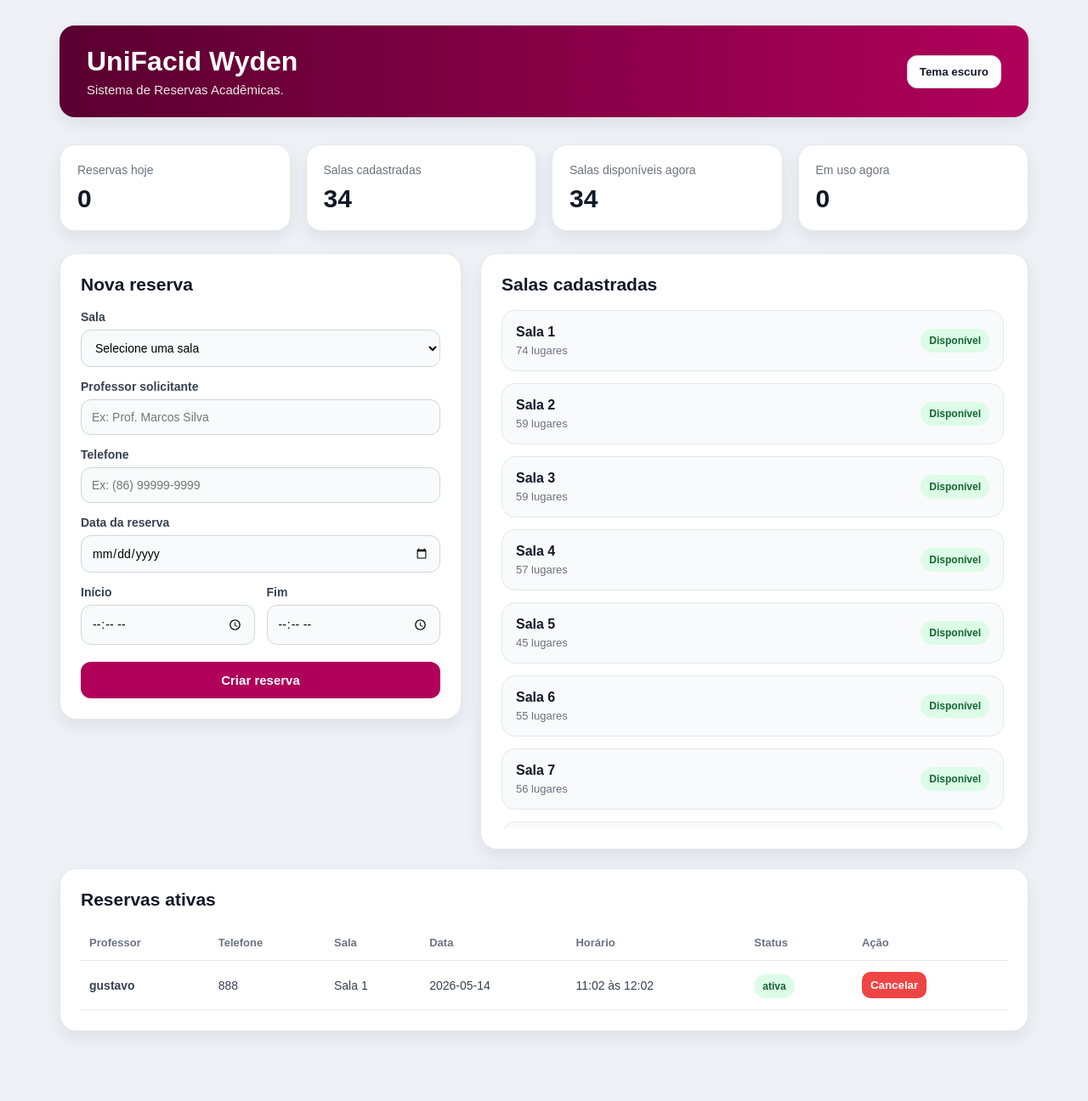
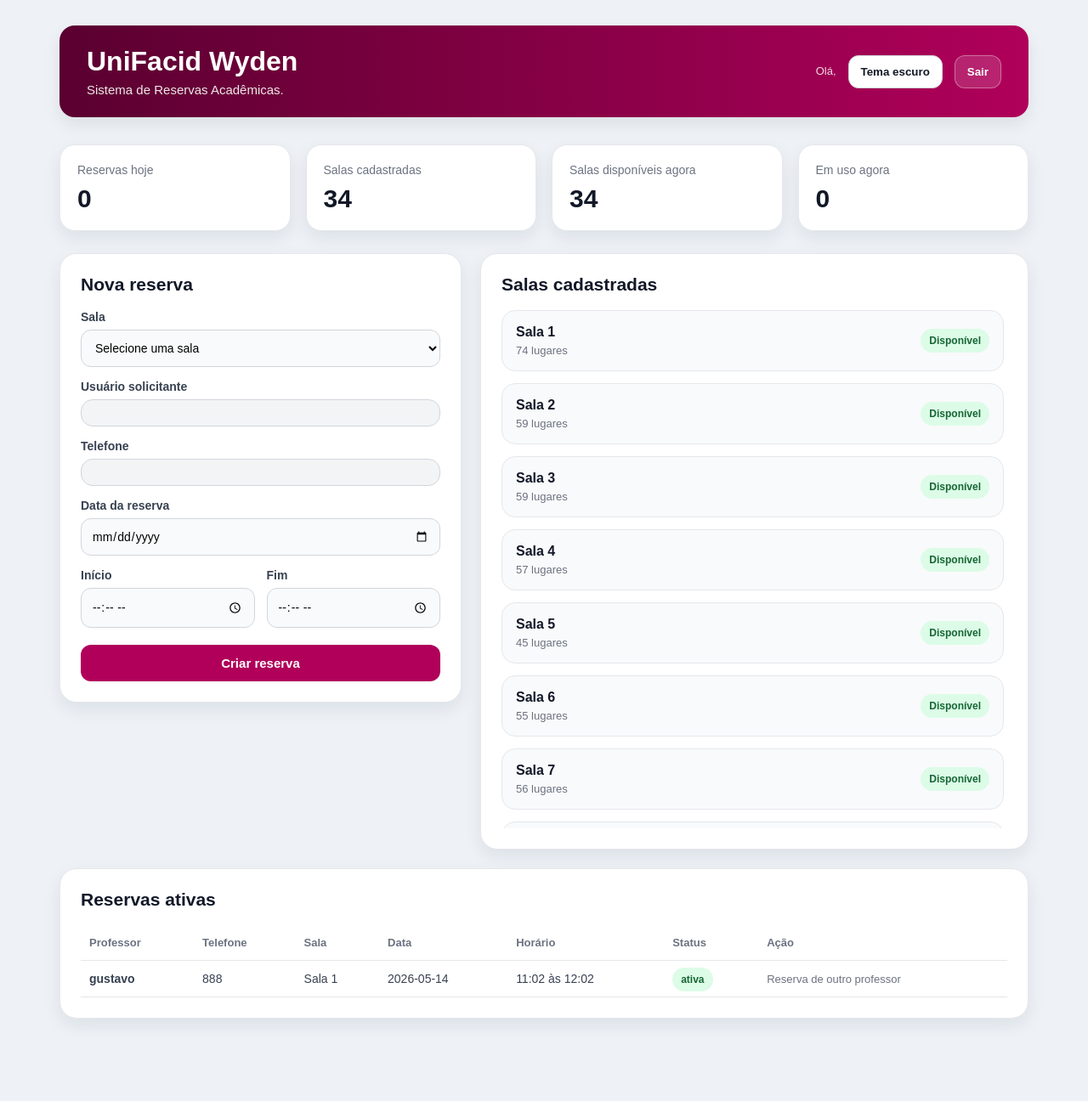
Before and after one commit to carusovictor/Sistema-de-Reservas, a Django app: page / in a window 1280 px wide. Shown: the top 1296 px of the page at 85% size. Run offline with Django 5.2, Linux system fonts and the light colour scheme; a user stored in the database is signed in; data comes from the database, SQL or seed files in the repository.

Commit message:
adicionando sistema de login básico

```diff
--- a/sistema_reservas/reservas/models.py
+++ b/sistema_reservas/reservas/models.py
@@ -1,8 +1,9 @@
 from django.db import models
-from django.contrib.auth.models import User
+from django.contrib.auth.models import User #tabela de usuarios do django, usado pra login
 
 
 class PerfilProfessor(models.Model):
+    #cada usuario deve ter só um perfil e se o user é apagado, PerfilProfessor dele vai junto
     user = models.OneToOneField(User, on_delete=models.CASCADE)
     matricula = models.CharField(max_length=20, unique=True)
     telefone = models.CharField(max_length=20)
@@ -16,13 +17,16 @@
     matricula = models.IntegerField(primary_key=True)
     nome = models.TextField()
 
+    #configurar detalhes do model
     class Meta:
         db_table = 'funcionarios'
-        managed = False
+        managed = False #não fazer nada com essa tabela nas migrations
 
+    #na hora de mostrar esse objeto como texto, mostra o campo 'nome' dele
     def __str__(self):
         return f'{self.nome} ({self.matricula})'
 
+#criando tabela Sala
 class Sala(models.Model):
     id = models.AutoField(primary_key=True)
     nome = models.TextField()
@@ -31,7 +35,7 @@
     class Meta:
         db_table = 'salas'
         managed = False
-        ordering = ['id']
+        ordering = ['id'] #ordenando as salas
 
     def __str__(self):
         return self.nome
@@ -43,6 +47,17 @@
     ]
 
     id = models.AutoField(primary_key=True)
+    #reservas com id automatico
+
+    usuario = models.ForeignKey(
+        User,
+        db_column='usuario_id',
+        on_delete=models.CASCADE,
+        null=True,
+        blank=True,
+        related_name='reservas_criadas',
+    ) #liga reserva ao usuario logado
+
     funcionario = models.ForeignKey(
         Funcionario,
         db_column='funcionario_matricula',
--- a/sistema_reservas/reservas/static/reservas/style.css
+++ b/sistema_reservas/reservas/static/reservas/style.css
@@ -37,6 +37,7 @@
     display: flex;
     align-items: center;
     justify-content: space-between;
+    gap: 24px;
 
     box-sizing: border-box;
 
@@ -53,8 +54,32 @@
 
 .topbar p {
     margin-top: 6px;
+    margin-bottom: 0;
     opacity: 0.9;
     font-size: 15px;
+}
+
+.topbar-actions {
+  display: flex;
+  align-items: center;
+  gap: 14px;
+}
+
+.user-box {
+  display: flex;
+  flex-direction: column;
+  align-items: flex-end;
+  line-height: 1.2;
+}
+
+.user-box span {
+  font-size: 13px;
+  opacity: 0.85;
+}
+
+.user-box strong {
+  font-size: 16px;
+  font-weight: 700  ;
 }
 
 .theme-btn {
@@ -65,6 +90,42 @@
   border-radius: 12px;
   font-weight: bold;
   cursor: pointer;
+}
+
+.logout-form {
+  margin: 0;
+}
+
+.logout-btn {
+  border: 1px solid rgba(255, 255, 255, 0.35);
+  background: rgba(255, 255, 255, 0.14);
+  color: white;
+  padding: 11px 14px;
+  border-radius: 12px;
+  font-weight: bold;
+  cursor: pointer;
+}
+
+.theme-btn:hover,
+.logout-btn:hover {
+    transform: translateY(-1px);
+}
+
+@media (max-width: 800px) {
+    .topbar {
+        flex-direction: column;
+        align-items: flex-start;
+    }
+
+    .topbar-actions {
+        width: 100%;
+        justify-content: space-between;
+        flex-wrap: wrap;
+    }
+
+    .user-box {
+        align-items: flex-start;
+    }
 }
 
 .cards {
@@ -96,6 +157,23 @@
   margin-top: 8px;
   font-size: 30px;
   color: #111827;
+}
+
+.readonly-info {
+  width: 100%;
+  padding: 15px 18px;
+  border-radius: 14px;
+  border: 1px solid #d1d5db;
+  background: #f3f4f6;
+  color: #374151;
+  font-weight: 700;
+  box-sizing: border-box;
+}
+
+body.dark .readonly-info {
+  background: #1f2937;
+  border-color: #374151;
+  color: #f9fafb;
 }
 
 .main-grid {
@@ -411,3 +489,9 @@
 body.dark .auth-card .helptext {
   color: #cbd5e1;
 }
+
+.muted-text {
+  color: #6b7280;
+  font-size: 13px;
+  font-weight: 500;
+}
--- a/sistema_reservas/reservas/templates/reservas/index.html
+++ b/sistema_reservas/reservas/templates/reservas/index.html
@@ -14,7 +14,23 @@
         <h2>UniFacid Wyden</h2>
         <p>Sistema de Reservas Acadêmicas.</p>
       </div>
-      <button class="theme-btn" id="themeToggle" type="button">Tema escuro</button>
+
+      <div class="topbar-actions">
+        <div class="user-box">
+          <span>Olá,</span>
+          <strong>{{ request.user.first_name }}</strong>
+        </div>
+
+        <button class="theme-btn" id="themeToggle" type="button">
+          Tema escuro
+        </button>
+
+        <form method="post" action="{% url 'logout' %}" class="logout-form">
+          {% csrf_token %}
+          <button type="submit" class="logout-btn">Sair</button>
+        </form>
+
+      </div>
     </section>
 
     {% if messages %}
@@ -65,13 +81,17 @@
           </div>
 
           <div class="form-group">
-            <label for="nome">Professor solicitante</label>
-            <input id="nome" name="nome" type="text" placeholder="Ex: Prof. Marcos Silva" required />
+            <label>Usuário solicitante</label>
+            <div class="readonly-info">
+              {{ request.user.first_name }}
+            </div>
           </div>
 
           <div class="form-group">
-            <label for="matricula">Telefone</label>
-            <input id="matricula" name="matricula" type="text" placeholder="Ex: (86) 99999-9999" required />
+            <label>Telefone</label>
+            <div class="readonly-info">
+              {{ request.user.perfilprofessor.telefone }}
+            </div>
           </div>
 
           <div class="form-group">
@@ -144,10 +164,14 @@
               <td>{{ reserva.hora_inicio }} às {{ reserva.hora_fim }}</td>
               <td><span class="badge available">{{ reserva.status }}</span></td>
               <td>
+                {% if reserva.usuario == request.user or request.user.is_staff %}
                 <form method="post" action="{% url 'cancelar_reserva' reserva.id %}">
                   {% csrf_token %}
                   <button class="cancel-btn" type="submit">Cancelar</button>
                 </form>
+                {% else %}
+                  <span class="muted-text">Reserva de outro professor</span>
+                {% endif %}
               </td>
             </tr>
           {% empty %}
--- a/sistema_reservas/reservas/views.py
+++ b/sistema_reservas/reservas/views.py
@@ -1,24 +1,25 @@
-from datetime import date, datetime
+from datetime import date, datetime # trabalhar com datas
 
+from django.contrib import messages # mostrar notificações na tela
+from django.shortcuts import get_object_or_404, redirect, render # atalhos de html
+from django.views.decorators.http import require_POST #essa função so pode ser chamada por POST
+
+from django.contrib.auth import login #coloca usuario dentro de uma sessão
+from django.contrib.auth.decorators import login_required # só entra no site se estiver logado
 from django.contrib import messages
-from django.shortcuts import get_object_or_404, redirect, render
-from django.views.decorators.http import require_POST
+from .forms import CadastroProfessorForm #formulario personalizado do .forms
 
-from django.contrib.auth import login
-from django.contrib.auth.decorators import login_required
-from django.contrib import messages
-from .forms import CadastroProfessorForm
-
-from .models import Funcionario, Reserva, Sala
+from .models import Funcionario, Reserva, Sala #importa os models principais do Banco
 
 
+#serve pra verificar se a reserva está dentro do horario permitido pela regra do sistema
 def dentro_do_horario_permitido(data_reserva: date, inicio: str, fim: str):
     """Retorna (ok, mensagem). Regras:
     - Segunda a sexta: 07:00 às 22:00
     - Sábado: 07:00 às 12:00
     - Domingo: proibido
     """
-    if inicio >= fim:
+    if inicio >= fim: # verifica se o horario de inicio é maior que o de fim ( conflito )
         return False, 'O horário de início precisa ser menor que o horário de fim.'
 
     dia_semana = data_reserva.weekday()  # segunda=0, domingo=6
@@ -35,7 +36,7 @@
 
     return True, ''
 
-
+#consulta ao banco usando ORM do Django ( Objct Relational Mapping )
 def existe_conflito(sala_id: int, data_txt: str, inicio: str, fim: str):
     return Reserva.objects.filter(
         sala_id=sala_id,
@@ -43,11 +44,11 @@
         status='ativa',
         hora_inicio__lt=fim,
         hora_fim__gt=inicio,
-    ).exists()
+    ).exists() # se existe uma reserva que coincide com esse filtro
 
 def cadastro(request):
-    if request.method == 'POST':
-        form = CadastroProfessorForm(request.POST)
+    if request.method == 'POST': #verifica se o usuario enviou o formulario
+        form = CadastroProfessorForm(request.POST) #criar formulario com os dados enviados
 
         if form.is_valid():
             usuario = form.save()
@@ -65,13 +66,14 @@
 def painel(request):
     if request.method == 'POST':
         sala_id = request.POST.get('sala_id')
-        nome = request.POST.get('nome', '').strip()
-        matricula = request.POST.get('matricula', '').strip()
+        perfil = request.user.perfilprofessor
+        nome = request.user.first_name
+        matricula = perfil.matricula
         data_txt = request.POST.get('data')
         hora_inicio = request.POST.get('hora_inicio')
         hora_fim = request.POST.get('hora_fim')
 
-        if not all([sala_id, nome, matricula, data_txt, hora_inicio, hora_fim]):
+        if not all([sala_id, data_txt, hora_inicio, hora_fim]):
             messages.error(request, 'Preencha todos os campos da reserva.')
             return redirect('painel')
 
@@ -105,6 +107,7 @@
             funcionario.save(update_fields=['nome'])
 
         Reserva.objects.create(
+            usuario=request.user,
             funcionario=funcionario,
             sala=sala,
             data=data_txt,
@@ -156,7 +159,12 @@
 @require_POST
 def cancelar_reserva(request, reserva_id):
     reserva = get_object_or_404(Reserva, id=reserva_id)
-    reserva.status = 'cancelada'
-    reserva.save(update_fields=['status'])
-    messages.success(request, 'Reserva cancelada com sucesso.')
+
+    if reserva.usuario == request.user or request.user.is_staff:
+        reserva.status = 'cancelada'
+        reserva.save(update_fields=['status'])
+        messages.success(request, 'Reserva cancelada com sucesso.')
+    else:
+        messages.error(request, 'Você não tem permissão para cancelar esta reserva.')
+
     return redirect('painel')
```
